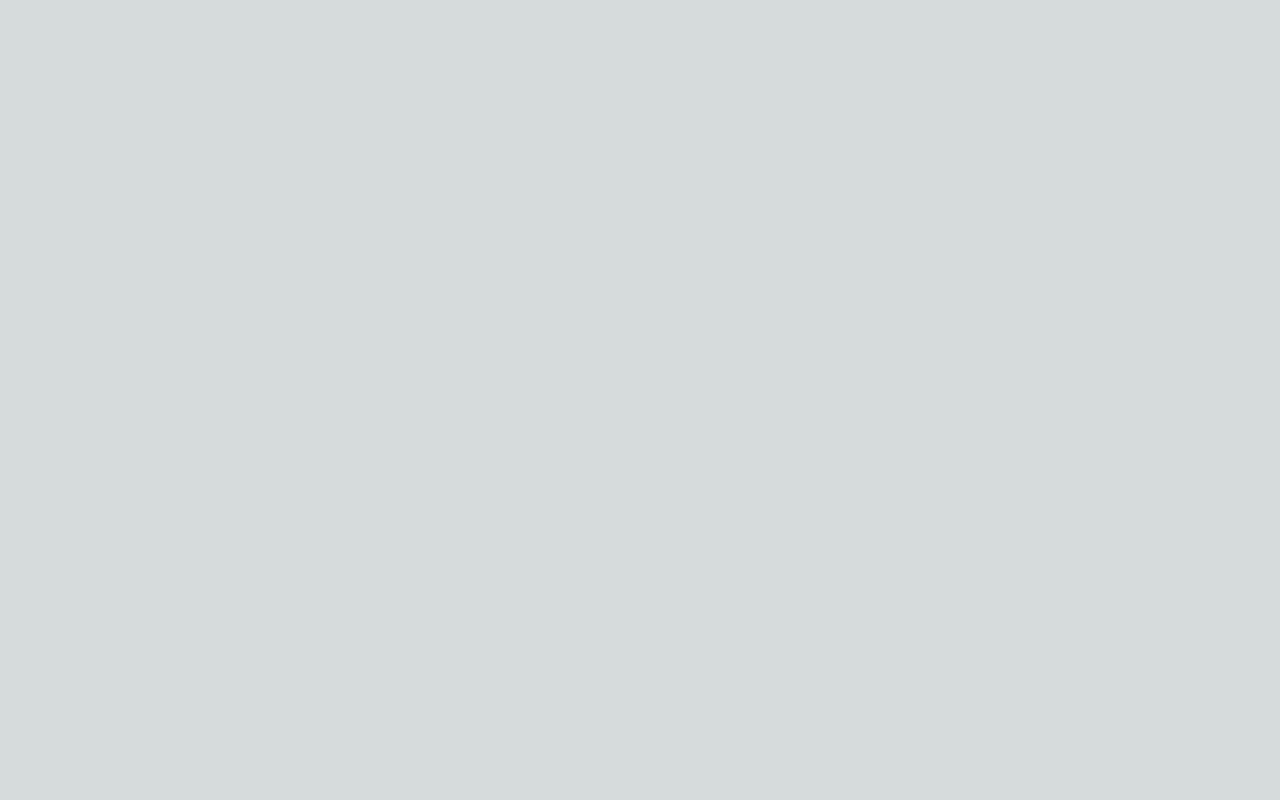
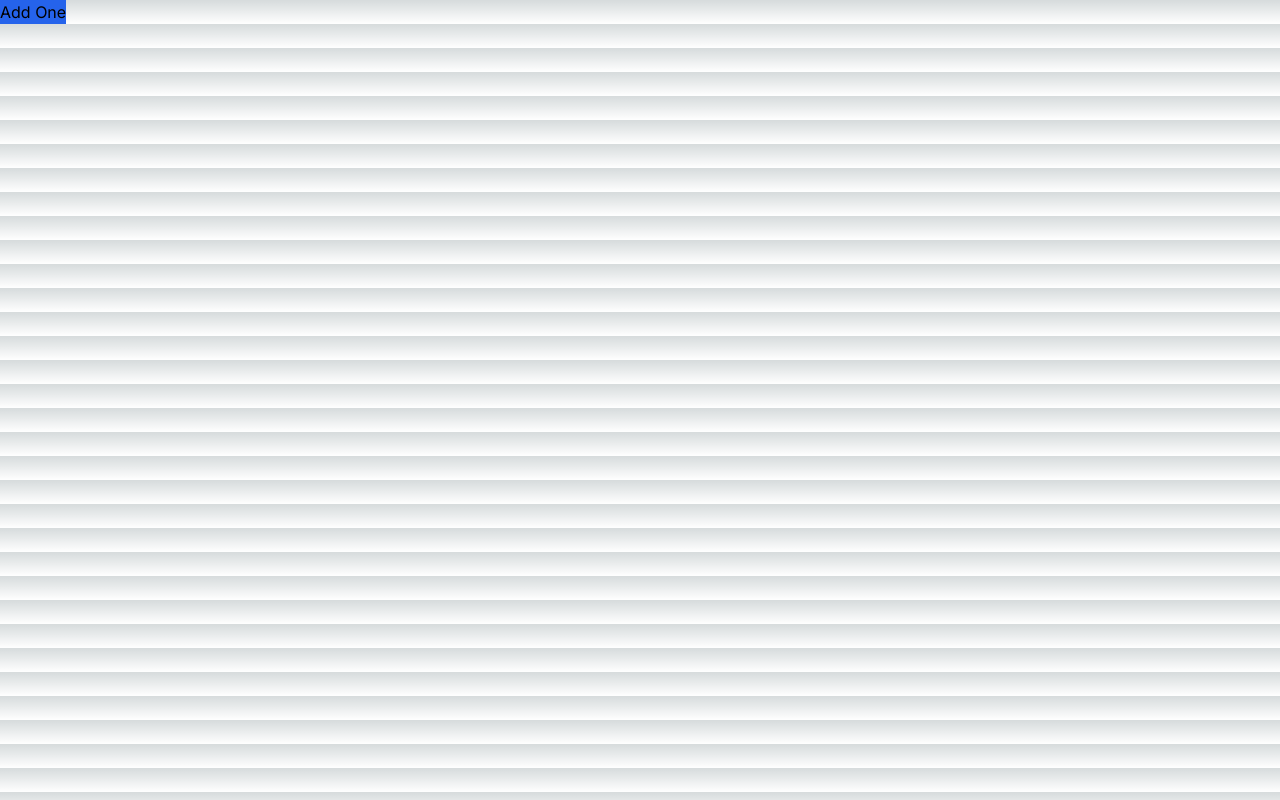
Before and after one commit to kayceecodes/Foodies-client, a Next.js app: page /map in a window 1280 px wide. Built offline with nearby package versions, Linux system fonts and the light colour scheme.

Commit message:
Added _app.tsx. Edited src/layout. Keeping Slice-Redux.

```diff
--- /dev/null
+++ b/src/app/_app.tsx
@@ -0,0 +1,12 @@
+import CustomProvider from '@/redux/CustomProvider'
+import store from '@/redux/store';
+import { AppProps } from 'next/app';
+
+export default function App({ Component, pageProps }: AppProps) {
+    return(
+        <CustomProvider store={store}>
+           <Component {...pageProps} />
+        </CustomProvider>
+    );
+
+};
--- a/src/app/layout.tsx
+++ b/src/app/layout.tsx
@@ -1,8 +1,7 @@
 import type { Metadata } from 'next'
 import { Inter } from 'next/font/google'
 import './globals.css'
-import CustomProvider from '@/redux/CustomProvider'
-import store from '@/redux/store'
+
 const inter = Inter({ subsets: ['latin'] })
 
 export const metadata: Metadata = {
@@ -17,9 +16,7 @@ export default function RootLayout({
 }) {
   return (
     <html lang="en">
-      <CustomProvider store={store}>
-      <body className={inter.className}>{children}</body>
-      </CustomProvider>
+        <body className={inter.className}>{children}</body>
     </html>
   )
 }
--- a/src/app/map/page.tsx
+++ b/src/app/map/page.tsx
@@ -1,9 +1,14 @@
+'use client';
+
+import { addOne } from '@/redux/slices/counterSlice';
+import store from '@/redux/store';
 import React from 'react';
+
 
 export default function Map() {
   return (
-    <div>
-
+    <div className="">
+            <button className="bg-blue-600 border-spacing-1" onClick={() => {store.dispatch(addOne())}}>Add One</button>
     </div>
   );
 }
--- a/src/app/page.tsx
+++ b/src/app/page.tsx
@@ -1,9 +1,11 @@
 import Image from 'next/image'
+import store from '@/redux/store';
+import { addOne, substractOne } from '@/redux/slices/counterSlice';
 
 export default function Home() {
   return (
     <main className="flex min-h-screen flex-col items-center justify-between p-24">
-
+      <p>Home</p>
     </main>
   )
 }
--- a/src/redux/store.ts
+++ b/src/redux/store.ts
@@ -3,11 +3,13 @@
 import { configureStore } from "@reduxjs/toolkit";
 import userReducer from "./slices/userSlice";
 import counterReducer from './slices/counterSlice'
+import postSlice from "./slices/postSlice";
 
 const store = configureStore({
   reducer: {
     user: userReducer,
-    counter: counterReducer
+    counter: counterReducer,
+    post: postSlice,
   },
 });
 
```
